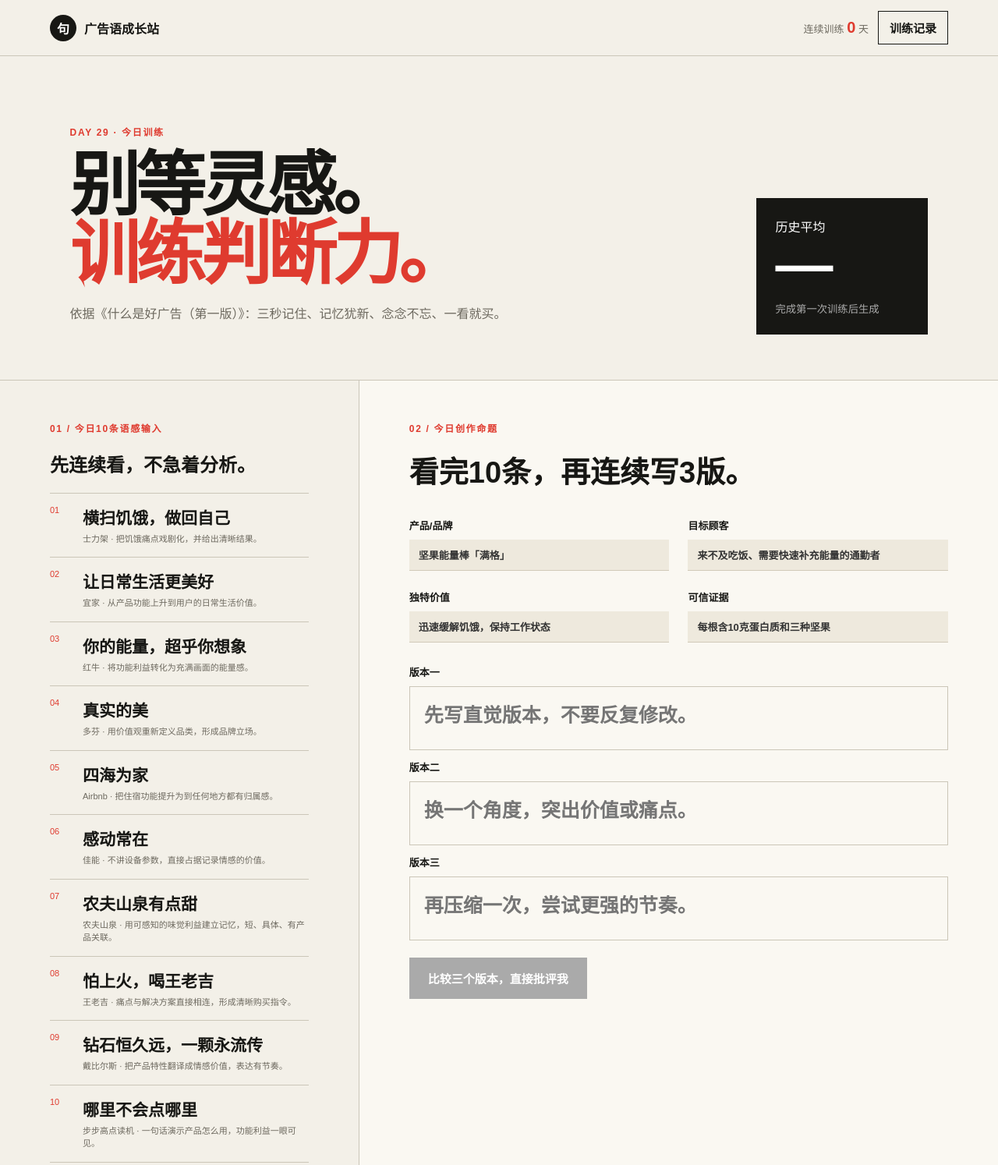
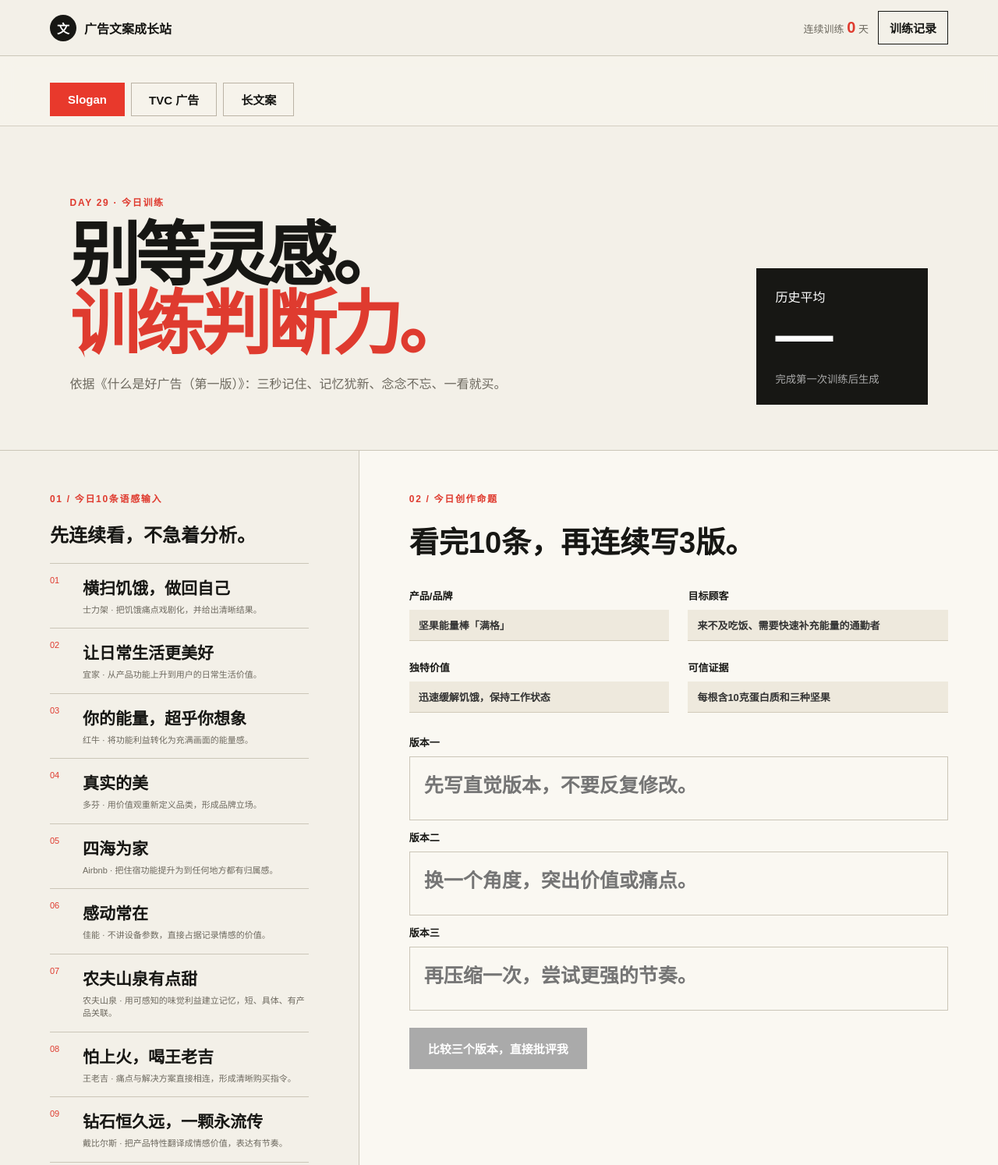
Before and after one commit to yalo-go/slogan-growth, a plain HTML site: page index.html in a window 1280 px wide. Shown: the top 1494 px of the page at 78% size. Drawn offline with Linux system fonts and the light colour scheme.

Commit message:
新增 Slogan、TVC 与长文案三种训练模式

```diff
--- a/index.html
+++ b/index.html
@@ -1,8 +1,9 @@
 <!doctype html>
-<html lang="zh-CN"><head><meta charset="UTF-8"><meta name="viewport" content="width=device-width,initial-scale=1"><meta name="description" content="每天看案例、写广告语、接受直接评分与问题分析。"><title>广告语成长站</title><link rel="stylesheet" href="style.css"><link rel="stylesheet" href="extras.css"><link rel="stylesheet" href="improve.css"><link rel="stylesheet" href="flow.css"></head>
-<body><header class="topbar"><div class="brand"><span class="mark">句</span><span>广告语成长站</span></div><div class="top-actions"><div class="streak">连续训练 <b id="streak">0</b> 天</div><button id="history-open" class="history-link">训练记录</button></div></header>
+<html lang="zh-CN"><head><meta charset="UTF-8"><meta name="viewport" content="width=device-width,initial-scale=1"><meta name="description" content="每天看案例，练习Slogan、TVC与长文案，接受直接评分与问题分析。"><title>广告文案成长站</title><link rel="stylesheet" href="style.css"><link rel="stylesheet" href="extras.css"><link rel="stylesheet" href="improve.css"><link rel="stylesheet" href="flow.css"><link rel="stylesheet" href="modes.css"></head>
+<body><header class="topbar"><div class="brand"><span class="mark">文</span><span>广告文案成长站</span></div><div class="top-actions"><div class="streak">连续训练 <b id="streak">0</b> 天</div><button id="history-open" class="history-link">训练记录</button></div></header>
+<nav class="mode-tabs" aria-label="选择训练模式"><button class="active" data-mode="slogan">Slogan</button><button data-mode="tvc">TVC 广告</button><button data-mode="long">长文案</button></nav>
 <main><section class="hero"><div><p class="eyebrow" id="day"></p><h1>别等灵感。<br><em>训练判断力。</em></h1><p class="sub">依据《什么是好广告（第一版）》：三秒记住、记忆犹新、念念不忘、一看就买。</p></div><div class="score-card"><span>历史平均</span><strong id="average">—</strong><small id="count">完成第一次训练后生成</small></div></section>
-<section class="workspace"><aside class="lesson"><div class="section-label">01 / 今日10条语感输入</div><h2 class="case-title">先连续看，不急着分析。</h2><div id="case-list" class="case-list"></div><div class="standard"><h3>看完再回想四件事</h3><div><span>01</span>哪一句3秒就记住</div><div><span>02</span>哪一句价值最清楚</div><div><span>03</span>哪一句最想念出来</div><div><span>04</span>哪一句最想让人行动</div></div></aside>
-<section class="practice"><div class="section-label">02 / 今日创作命题</div><h2>看完10条，再连续写3版。</h2><div class="grid"><label>产品/品牌<input id="product" readonly></label><label>目标顾客<input id="audience" readonly></label><label>独特价值<input id="value" readonly></label><label>可信证据<input id="proof" readonly></label></div><div class="drafts"><label class="slogan-label">版本一<textarea id="draft1" maxlength="40" placeholder="先写直觉版本，不要反复修改。"></textarea></label><label class="slogan-label">版本二<textarea id="draft2" maxlength="40" placeholder="换一个角度，突出价值或痛点。"></textarea></label><label class="slogan-label">版本三<textarea id="draft3" maxlength="40" placeholder="再压缩一次，尝试更强的节奏。"></textarea></label></div><button id="submit" disabled>比较三个版本，直接批评我</button></section></section>
+<section class="workspace"><aside class="lesson"><div class="section-label" id="reading-label">01 / 今日10条语感输入</div><h2 class="case-title" id="reading-title">先连续看，不急着分析。</h2><div id="case-list" class="case-list"></div><div class="standard"><h3>看完再回想四件事</h3><div><span>01</span><i id="check1">哪一句3秒就记住</i></div><div><span>02</span><i id="check2">哪一句价值最清楚</i></div><div><span>03</span><i id="check3">哪一句最想念出来</i></div><div><span>04</span><i id="check4">哪一句最想让人行动</i></div></div></aside>
+<section class="practice"><div class="section-label">02 / 今日创作命题</div><h2 id="practice-title">看完10条，再连续写3版。</h2><div class="grid"><label>产品/品牌<input id="product" readonly></label><label>目标顾客<input id="audience" readonly></label><label>独特价值<input id="value" readonly></label><label>可信证据<input id="proof" readonly></label></div><div class="drafts"><label class="slogan-label">版本一<textarea id="draft1" maxlength="40" placeholder="先写直觉版本，不要反复修改。"></textarea></label><label class="slogan-label">版本二<textarea id="draft2" maxlength="40" placeholder="换一个角度，突出价值或痛点。"></textarea></label><label class="slogan-label">版本三<textarea id="draft3" maxlength="40" placeholder="再压缩一次，尝试更强的节奏。"></textarea></label></div><button id="submit" disabled>比较三个版本，直接批评我</button></section></section>
 <section class="result" id="result" hidden><div class="result-head"><div class="score"><span id="score"></span><small>/100</small></div><div><p>三版中的最高分</p><h2 id="verdict"></h2></div></div><div id="draft-scores" class="draft-scores"></div><div class="feedback"><div class="problems"><h3>最好版本最需要改的地方</h3><div id="problems"></div></div><div class="strengths"><h3>最好版本保留这些</h3><div id="strengths"></div></div></div><div class="result-actions"><button class="rewrite" id="rewrite">继续重写</button><button id="improve" class="improve-button">不知道怎么提分？查看高分改写</button></div><div id="improve-panel" class="improve-panel" hidden></div></section>
 <section class="history" id="history" hidden><div class="history-head"><div><p class="section-label">成长档案</p><h2>历史训练记录</h2></div><button id="history-close" class="history-close">返回今日训练</button></div><div id="history-list" class="history-list"></div></section></main><script src="app.js"></script></body></html>
```
